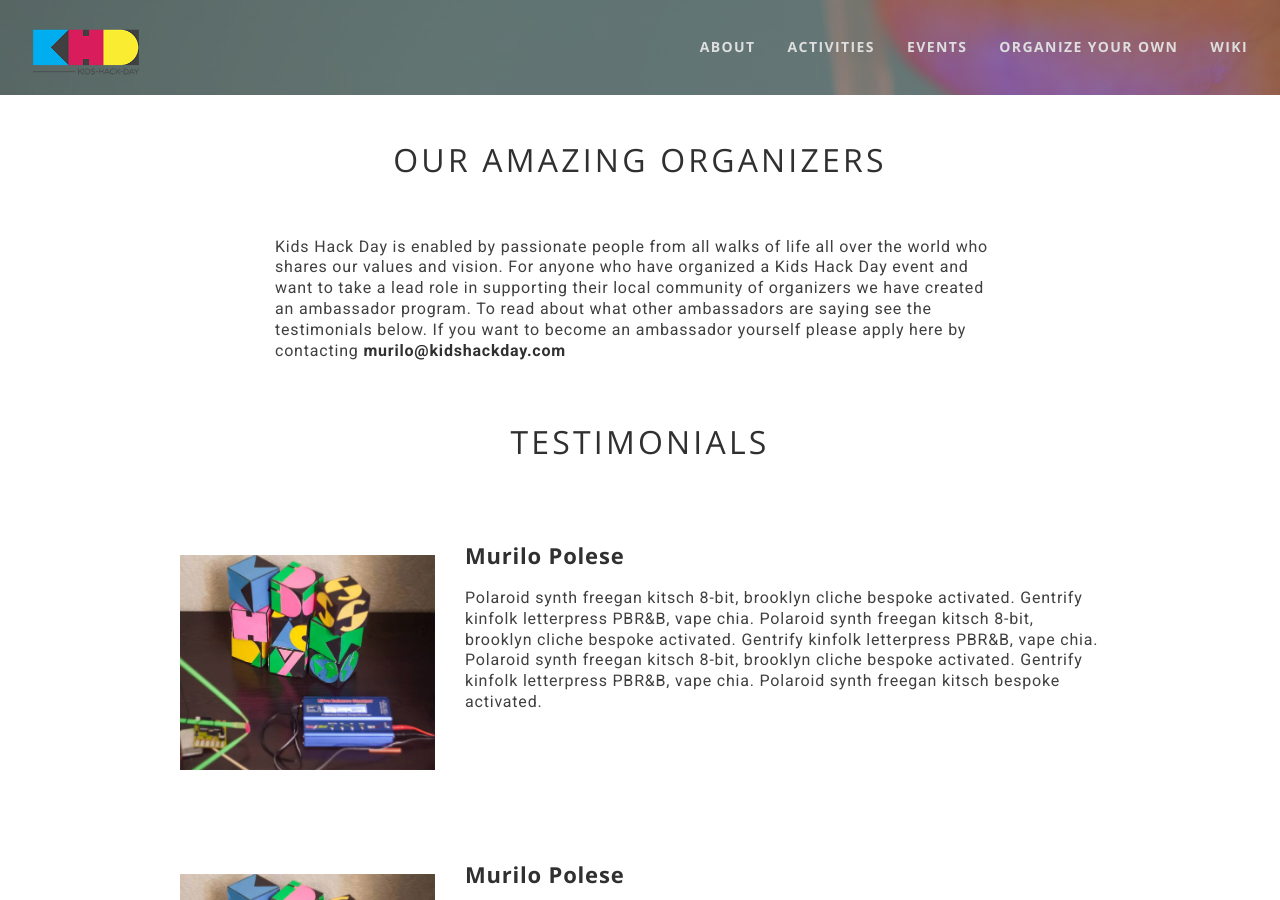
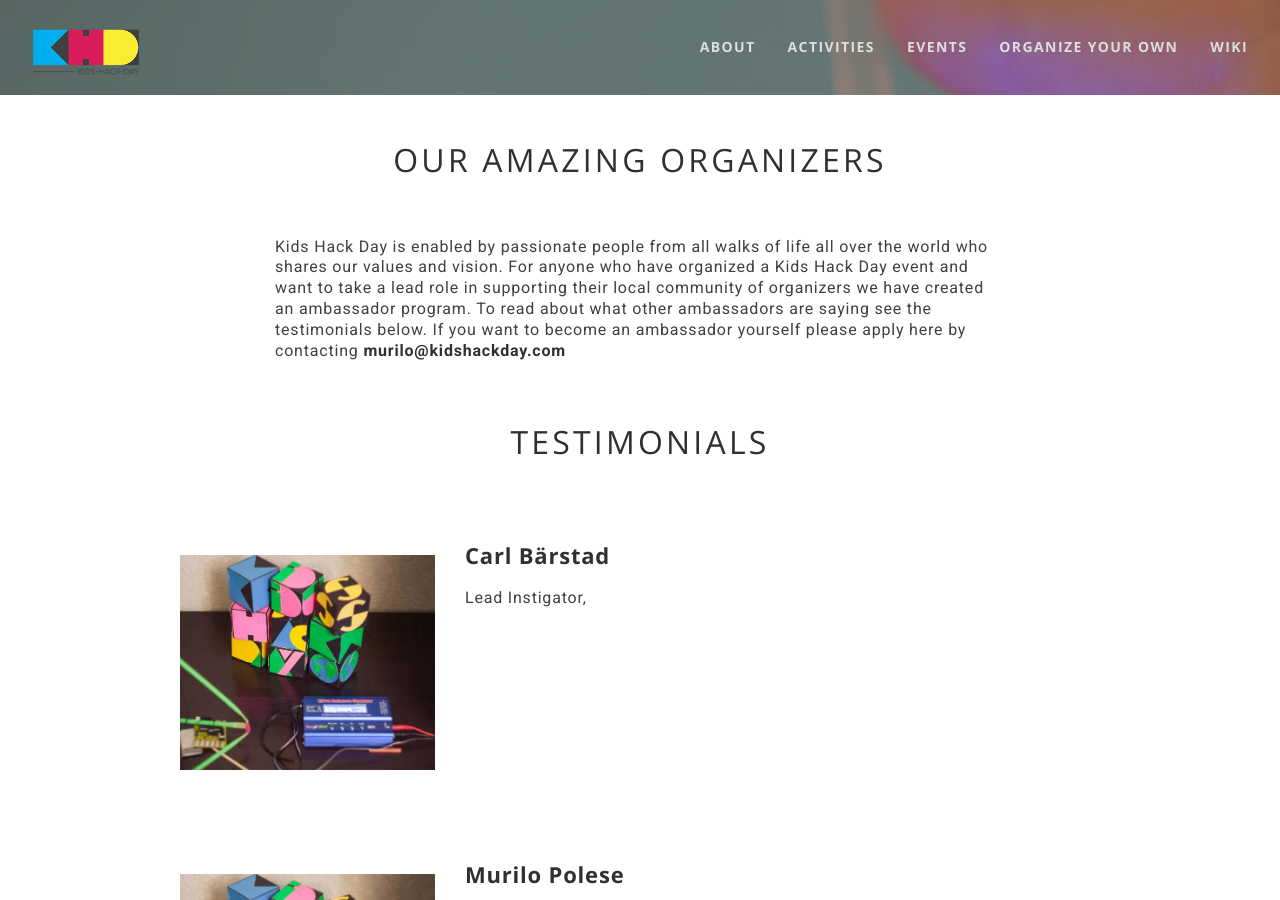
Before and after one commit to KidsHackDay/kidshackday.org, a Jekyll site: the page built from who-we-are.html, in a window 1280 px wide and 900 px high. Built offline with Jekyll 4.4.1, drawn with Linux system fonts in a browser that asks for light colours.

Commit message:
Update whoweare.yml

```diff
--- a/_data/whoweare.yml
+++ b/_data/whoweare.yml
@@ -1,15 +1,9 @@
 testimonials:
-  - name: Murilo Polese
+  - name: Carl Bärstad
     image: /assets/images/kids1.jpg
-    link: http://murilopolese.com.br
+    link: https://www.facebook.com/carl.barstad
     text:
-       Polaroid synth freegan kitsch 8-bit, brooklyn cliche bespoke activated.
-       Gentrify kinfolk letterpress PBR&B, vape chia. Polaroid synth freegan
-       kitsch 8-bit, brooklyn cliche bespoke activated. Gentrify kinfolk
-       letterpress PBR&B, vape chia. Polaroid synth freegan kitsch 8-bit,
-       brooklyn cliche bespoke activated. Gentrify kinfolk letterpress PBR&B,
-       vape chia. Polaroid synth freegan kitsch bespoke
-       activated.
+       Lead Instigator,
   - name: Murilo Polese
     image: /assets/images/kids1.jpg
     link: http://murilopolese.com.br
```
